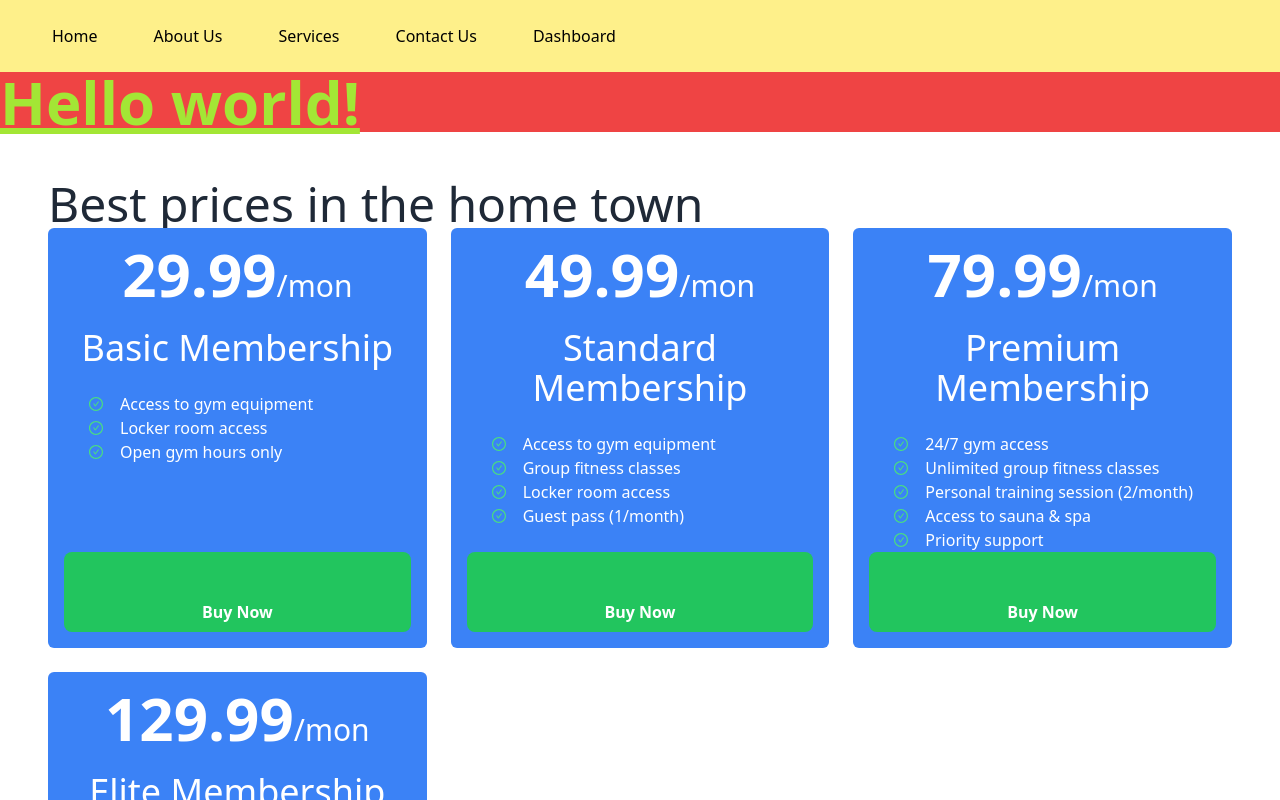
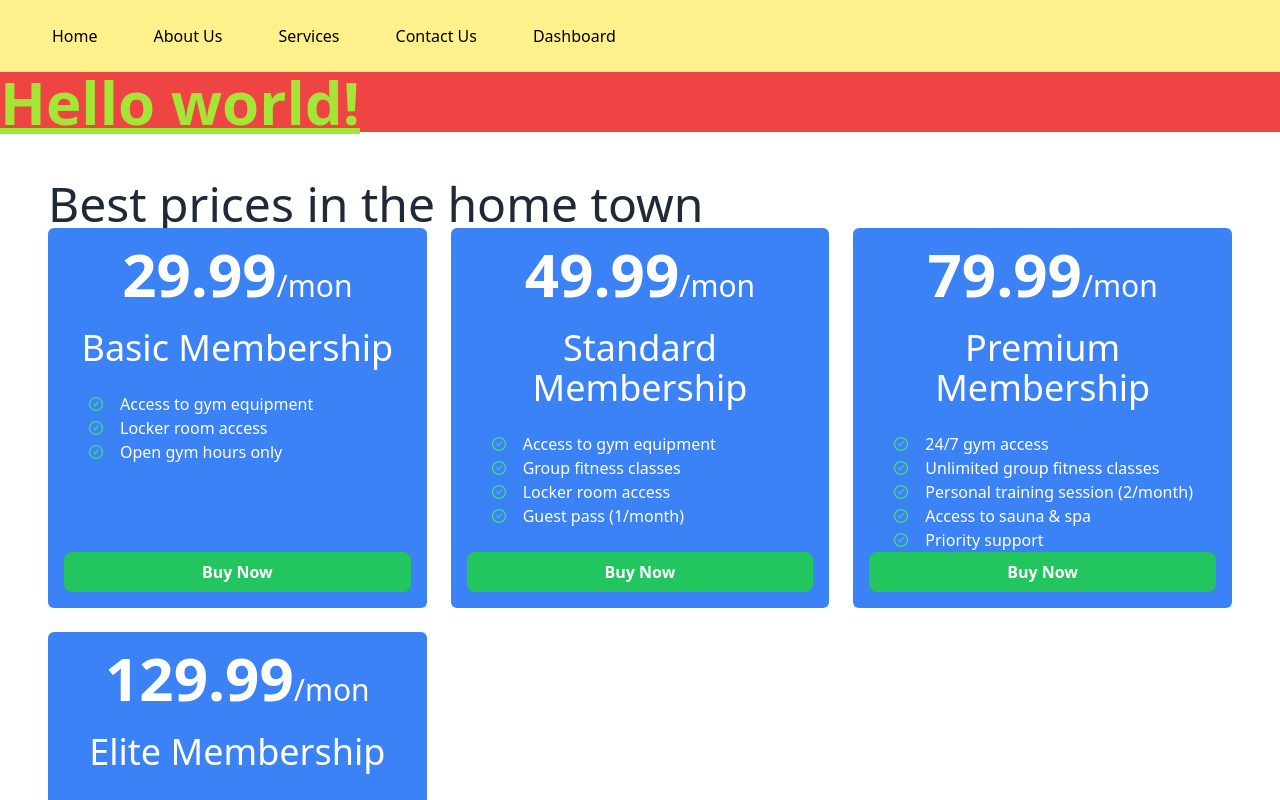
Before and after one commit to alalhosen/price-options-d44, a React (Vite) app: page / in a window 1280 px wide. Shown: the top 800 px of the page. Built offline with nearby package versions, Linux system fonts and the light colour scheme.

Commit message:
install rechart

```diff
--- a/package.json
+++ b/package.json
@@ -13,7 +13,8 @@
     "prop-types": "^15.8.1",
     "react": "^18.3.1",
     "react-dom": "^18.3.1",
-    "react-icons": "^5.4.0"
+    "react-icons": "^5.4.0",
+    "recharts": "^2.15.0"
   },
   "devDependencies": {
     "@eslint/js": "^9.15.0",
--- a/src/components/PriceOption/PriceOption.jsx
+++ b/src/components/PriceOption/PriceOption.jsx
@@ -16,7 +16,7 @@ const PriceOption = ({ option }) => {
         features.map((feature, index)=><Feature key={index} feature={feature}></Feature>)
       }
       </div>
-      <button className="pt-12 bg-green-500 w-full py-2 rounded-lg hover:bg-green-800 font-bold">Buy Now</button>
+      <button className="p-12 bg-green-500 w-full py-2 rounded-lg hover:bg-green-800 font-bold">Buy Now</button>
     </div>
   );
 };
```
Also changed, not shown: 1 other file (tests, documents, lock files or other folders).
